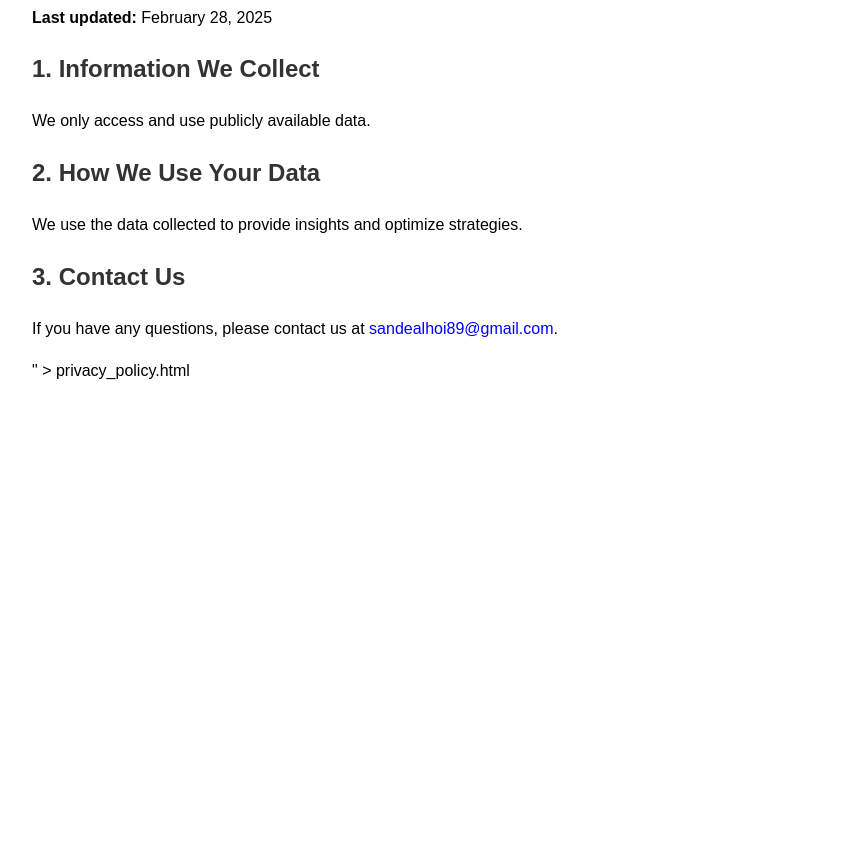
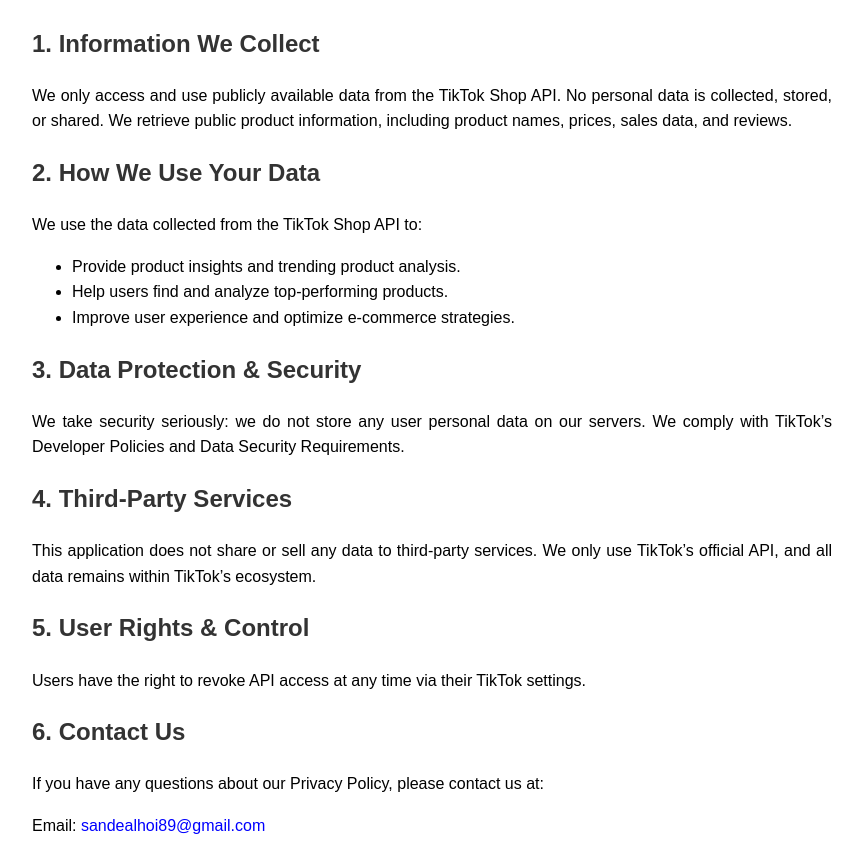
Before and after one commit to phandieuanh1309/my-github-page, a plain HTML site: page privacy_policy.html in a window 1280 px wide. Shown: the part 115-970 px from the top of the page, without its empty margins (208-1071 px from the left). Before the commit the page ends 800 px from the top, so only its background shows below. Drawn offline with Linux system fonts and the light colour scheme.

Commit message:
Update Privacy Policy content

```diff
--- a/privacy_policy.html
+++ b/privacy_policy.html
@@ -1,25 +1,55 @@
-echo "<!DOCTYPE html>
-<html>
+<!DOCTYPE html>
+<html lang="en">
 <head>
+    <meta charset="UTF-8">
+    <meta name="viewport" content="width=device-width, initial-scale=1.0">
     <title>Privacy Policy</title>
     <style>
-        body { font-family: Arial, sans-serif; margin: 40px; line-height: 1.6; max-width: 800px; margin: auto; }
-        h1, h2 { color: #333; }
-        p { text-align: justify; }
-        a { color: blue; text-decoration: none; }
+        body {
+            font-family: Arial, sans-serif;
+            margin: 40px;
+            line-height: 1.6;
+            max-width: 800px;
+            margin: auto;
+        }
+        h1, h2 {
+            color: #333;
+        }
+        p {
+            text-align: justify;
+        }
+        a {
+            color: blue;
+            text-decoration: none;
+        }
     </style>
 </head>
 <body>
-    <h1>Privacy Policy</h1>
-    <p><strong>Last updated:</strong> February 28, 2025</p>
+    <h1>Privacy Policy - List SP Hot - TTS</h1>
+    <p><strong>Last updated:</strong> February 26, 2025</p>
 
     <h2>1. Information We Collect</h2>
-    <p>We only access and use publicly available data.</p>
+    <p>We only access and use publicly available data from the TikTok Shop API. No personal data is collected, stored, or shared. We retrieve public product information, including product names, prices, sales data, and reviews.</p>
 
     <h2>2. How We Use Your Data</h2>
-    <p>We use the data collected to provide insights and optimize strategies.</p>
+    <p>We use the data collected from the TikTok Shop API to:</p>
+    <ul>
+        <li>Provide product insights and trending product analysis.</li>
+        <li>Help users find and analyze top-performing products.</li>
+        <li>Improve user experience and optimize e-commerce strategies.</li>
+    </ul>
 
-    <h2>3. Contact Us</h2>
-    <p>If you have any questions, please contact us at <a href='mailto:sandealhoi89@gmail.com'>sandealhoi89@gmail.com</a>.</p>
+    <h2>3. Data Protection & Security</h2>
+    <p>We take security seriously: we do not store any user personal data on our servers. We comply with TikTok’s Developer Policies and Data Security Requirements.</p>
+
+    <h2>4. Third-Party Services</h2>
+    <p>This application does not share or sell any data to third-party services. We only use TikTok’s official API, and all data remains within TikTok’s ecosystem.</p>
+
+    <h2>5. User Rights & Control</h2>
+    <p>Users have the right to revoke API access at any time via their TikTok settings.</p>
+
+    <h2>6. Contact Us</h2>
+    <p>If you have any questions about our Privacy Policy, please contact us at:</p>
+    <p>Email: <a href="mailto:sandealhoi89@gmail.com">sandealhoi89@gmail.com</a></p>
 </body>
-</html>" > privacy_policy.html
+</html>
```
